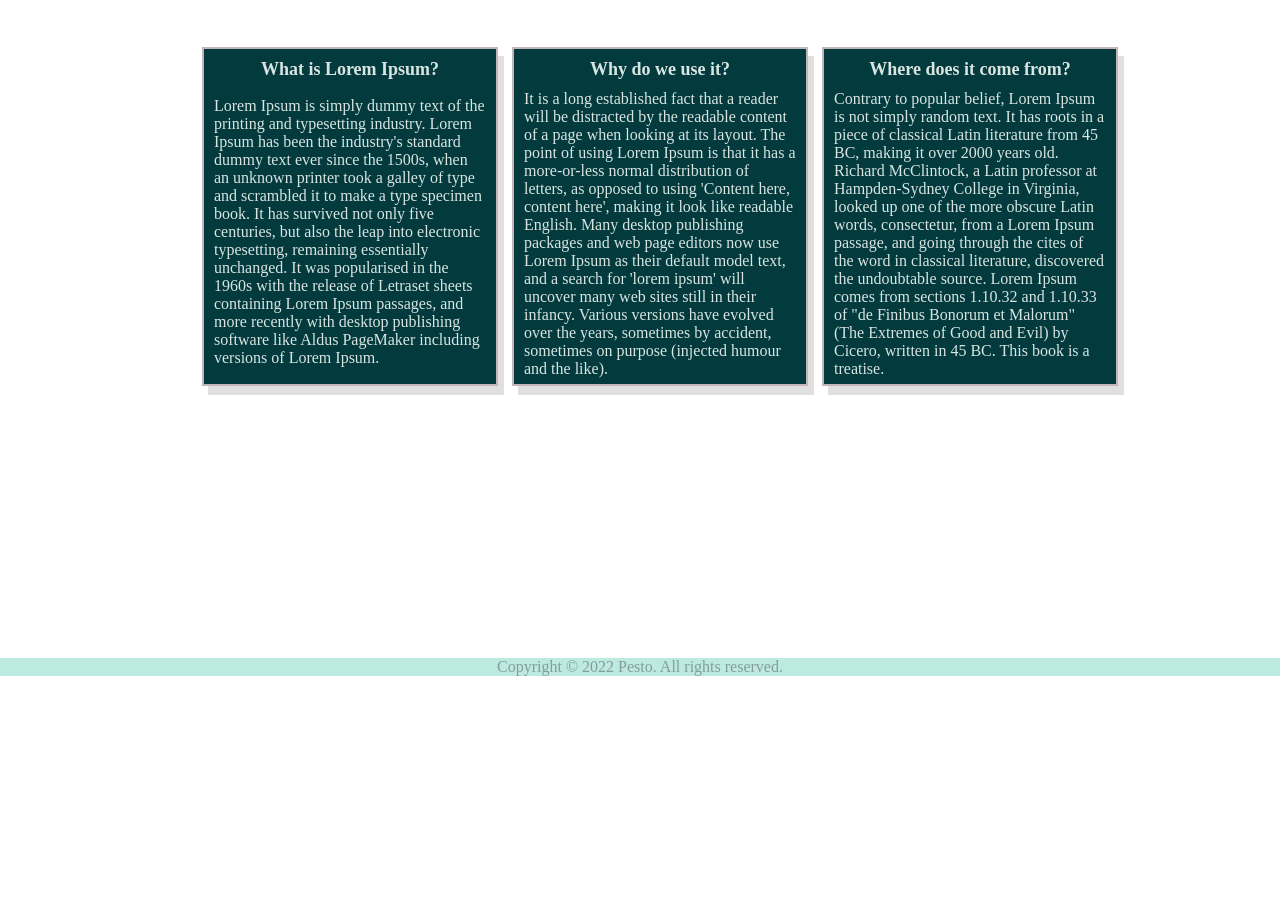
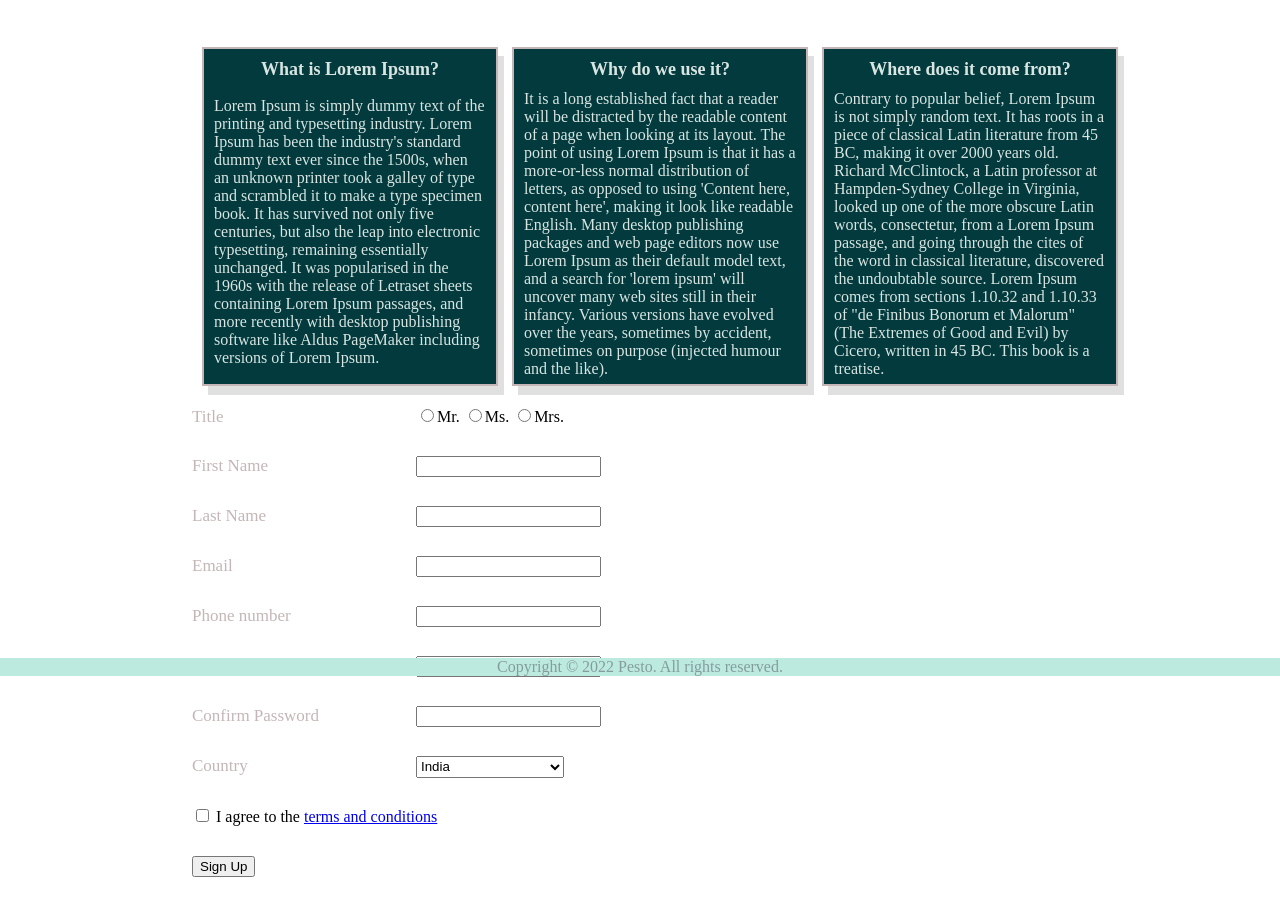
Before and after one commit to pesto-students/p5-imran-smitbaranwal, a plain HTML site: page Week-2/demo.html in a window 1280 px wide. Shown: the part 124-1030 px from the top of the page. Before the commit the page ends 800 px from the top, so only its background shows below. Drawn offline with Linux system fonts and the light colour scheme.

Commit message:
Semantic UI changes

```diff
--- a/Week-2/demo.css
+++ b/Week-2/demo.css
@@ -30,6 +30,25 @@ header {
     text-align: center;
     margin-bottom: 10px;
 }
+.form-container {
+    margin-top: 20px;
+}
+.field {
+    margin: 10px 20px 10px 0px;
+    height: 40px;
+}
+.field > label {
+    margin-right: 20px;
+    font-size: 17px;
+    color: #c4b6b6;
+    font-weight: 500;
+    display: inline-block;
+    width: 200px;
+}
+.country {
+    width: 148px;
+    height: 22px;
+}
 footer {
     position: fixed;
     left: 0;
--- a/Week-2/demo.html
+++ b/Week-2/demo.html
@@ -16,8 +16,8 @@
             <h3>Lorem ipsum dolor, sit amet consectetur adipisicing elit. Odio esse voluptatibus mollitia voluptatem quis </h3>
         </div>
     </header>
-    <div>
-        <div class="container">
+    <div class="container">
+        <div class="">
             <div class="article">
                 <div class="article-title">
                     What is Lorem Ipsum?
@@ -44,6 +44,53 @@
             </div>
 
         </div>
+        <div class="form-container">
+            <div class="field">
+                <label>Title</label>
+                <input type="radio" name="title" id="">Mr.
+                <input type="radio" name="title" id="">Ms.
+                <input type="radio" name="title" id="">Mrs.
+            </div>
+            <div class="field">
+                <label for="firstname">First Name</label>
+                <input type="text" name="fname">
+            </div>
+            <div class="field">
+                <label for="lastname">Last Name</label>
+                <input type="text" name="lname">
+            </div>
+            <div class="field">
+                <label for="email">Email</label>
+                <input type="email" name="email">
+            </div>
+            <div class="field">
+                <label for="tel">Phone number</label>
+                <input type="tel" name="Phone">
+            </div>
+            <div class="field">
+                <label for="password">Password</label>
+                <input type="password" name="password">
+            </div>
+            <div class="field">
+                <label for="password">Confirm Password</label>
+                <input type="password" name="password">
+            </div>
+            <div class="field">
+                <label for="country">Country</label>
+                <select class="country" name="country" id="country">
+                    <option value="india">India</option>
+                    <option value="australia">Australia</option>
+                    <option value="us">USA</option>
+                </select>
+            </div>
+            <div class="field">
+                <input type="checkbox" name="accept">
+                I agree to the <a href="#">terms and conditions</a>
+            </div>
+            <div class="field">
+                <input type="button" value="Sign Up">
+            </div>
+        </div>
     </div>
     <footer>
         <div>
```
